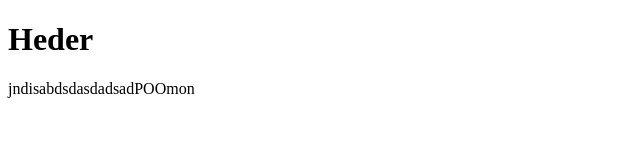
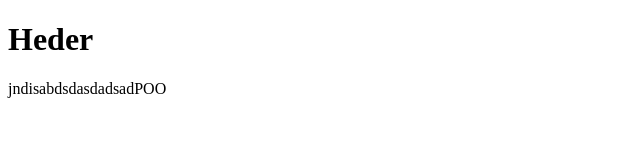
Before and after one commit to Heder-dim/TestGitCurse, a plain HTML site: page index.html in a window 1280 px wide. Shown: the full height of the page, 0-640 px from the left. Drawn offline with Linux system fonts and the light colour scheme.

Commit message:
Atualização POOmon

```diff
--- a/index.html
+++ b/index.html
@@ -10,7 +10,7 @@
 <body>
     <h1>Heder</h1>
     <footer>
-        jndisabdsdasdadsadPOOmon
+        jndisabdsdasdadsadPOO
     </footer>
 </body>
 
```
